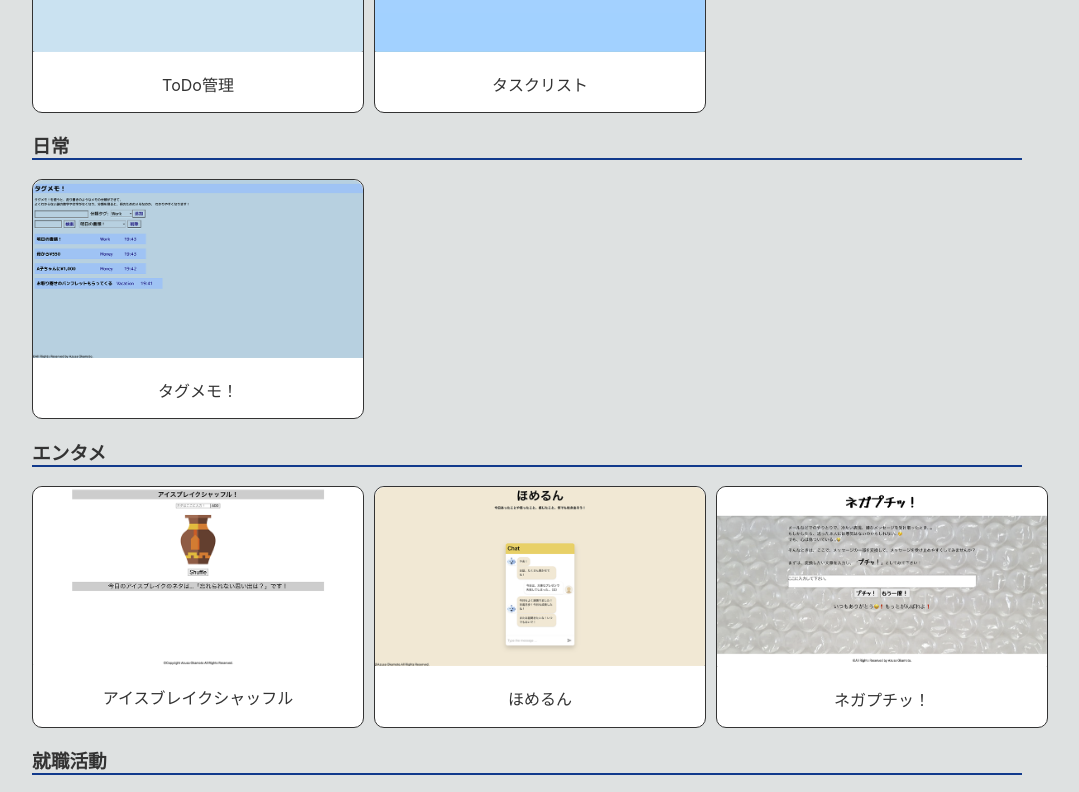
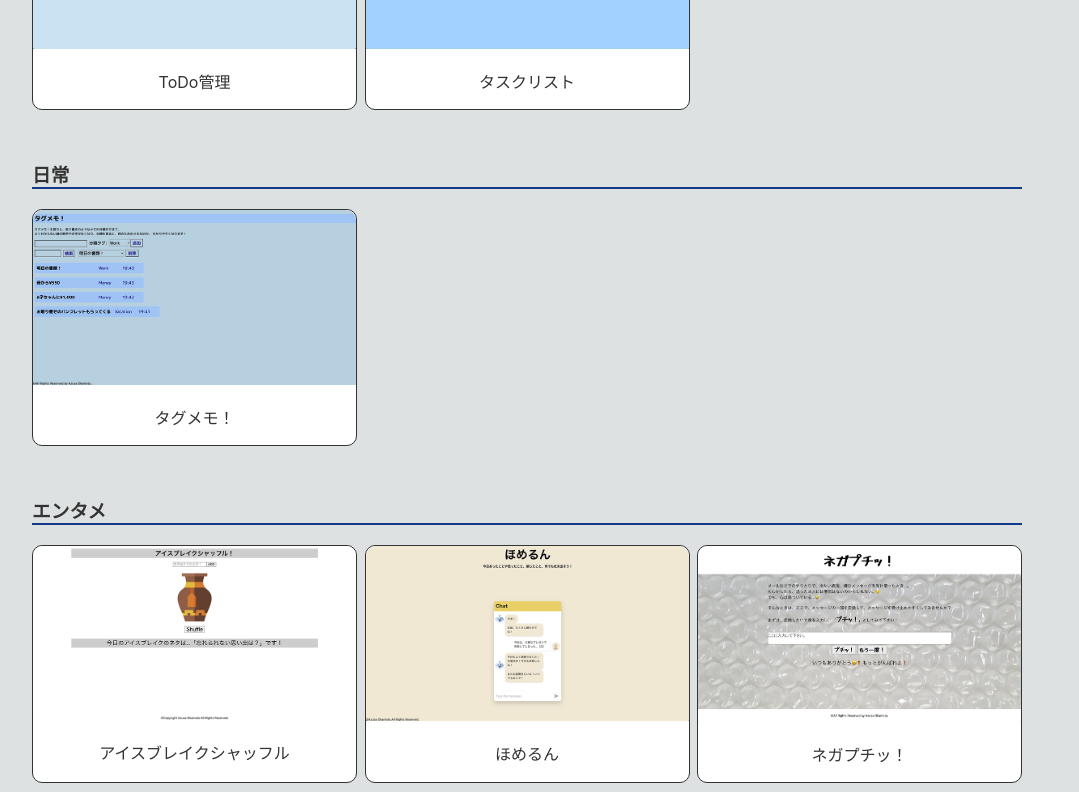
Before and after one commit to azufb/renewal-portfolio, a React (Create React App) app: page /Works in a window 1280 px wide. Shown: the part 300-1092 px from the top of the page, without its empty margins (113-1192 px from the left). Built offline with nearby package versions, Linux system fonts and the light colour scheme.

Commit message:
成果物ジャンルごとの間隔を調整

```diff
--- a/src/App.css
+++ b/src/App.css
@@ -145,24 +145,33 @@ h3 {
   margin: 0 auto;
 }
 
+.worksCategory {
+  margin-top: 0px;
+}
+
+.cardsList {
+  margin-bottom: 50px;
+}
+
 .cards {
+  margin-top: 20px;
   display: flex;
 }
 
 .card {
   border: 1px solid #333333;
   border-radius: 10px;
-  width: 330px;
+  width: 323px;
   height: auto;
   background-color: #fff;
 }
 
 .card:nth-child(n+2) {
-  margin-left: 10px;
+  margin-left: 7.5px;
 }
 
 .card img {
-  width: 330px;
+  width: 323px;
   height: auto;
   border-top-left-radius: 10px;
   border-top-right-radius: 10px;
--- a/src/component/Works.js
+++ b/src/component/Works.js
@@ -14,7 +14,8 @@ export default class Works extends React.Component {
         return (
             <div className="works">
                 <h2>成果物</h2>
-                <h3>タスク管理</h3>
+                <h3 className="worksCategory">タスク管理</h3>
+                <div className="cardsList">
                     <div className='cards'>
                         <div className='card'>
                             <NavLink to='/todokanri'>
@@ -33,8 +34,10 @@ export default class Works extends React.Component {
                             </NavLink>
                         </div>
                     </div>
+                </div>
 
-                <h3>日常</h3>
+                <h3 className="worksCategory">日常</h3>
+                <div className="cardsList">
                     <div className='cards'>
                         <div className='card'>
                             <NavLink to='/tagMemo'>
@@ -45,8 +48,10 @@ export default class Works extends React.Component {
                             </NavLink>
                         </div>
                     </div>
+                </div>
 
-                <h3>エンタメ</h3>
+                <h3 className="worksCategory">エンタメ</h3>
+                <div className="cardsList">
                     <div className='cards'>
                         <div className='card'>
                             <NavLink to='/iceBreakShuffle'>
@@ -73,8 +78,10 @@ export default class Works extends React.Component {
                             </NavLink>
                         </div>
                     </div>
+                </div>
 
-                <h3>就職活動</h3>
+                <h3 className="worksCategory">就職活動</h3>
+                <div className="cardsList">
                     <div className='cards'>
                         <div className='card'>
                             <NavLink to='/jobHuntingProgressManage'>
@@ -86,6 +93,7 @@ export default class Works extends React.Component {
                         </div>
                     </div>
                 </div>
+            </div>
         );
     }
 }
```
Lines whose indentation alone changed are shown as unchanged.
